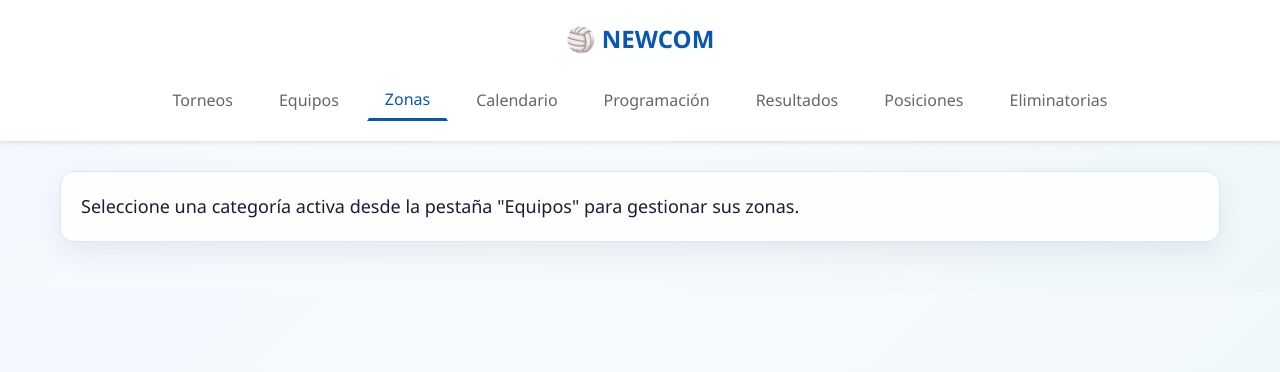
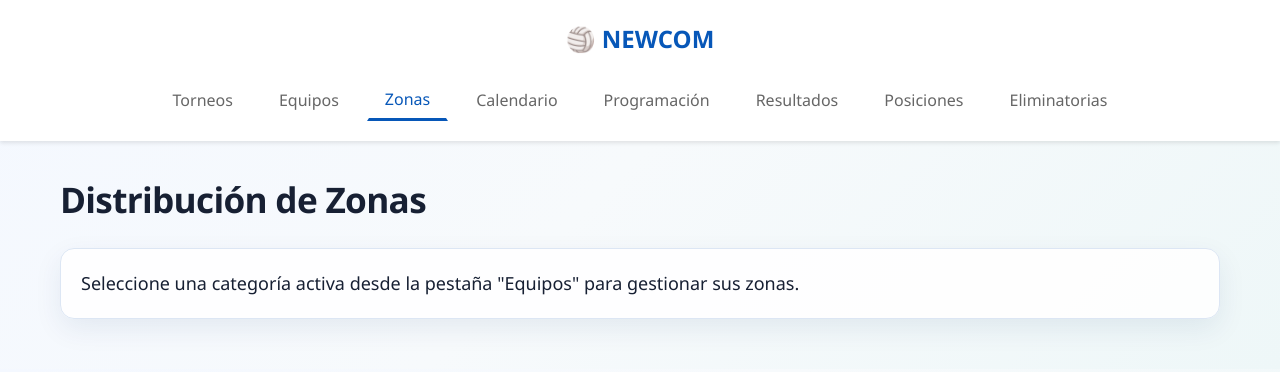
Before and after one commit to JeremiasReinoso/Newcom2026, a plain HTML site: page index.html in a window 1280 px wide. Both pictures are taken after a click on the button "Zonas". Drawn offline with Linux system fonts and the light colour scheme.

Commit message:
Update index.html

```diff
--- a/index.html
+++ b/index.html
@@ -53,6 +53,7 @@
 
         <!-- Vista Zonas -->
         <section id="view-zonas" class="view-section">
+            <h2>Distribución de Zonas</h2>
             <div id="alerta-zonas" class="panel-control">
                 <p>Seleccione una categoría activa desde la pestaña "Equipos" para gestionar sus zonas.</p>
             </div>
```
